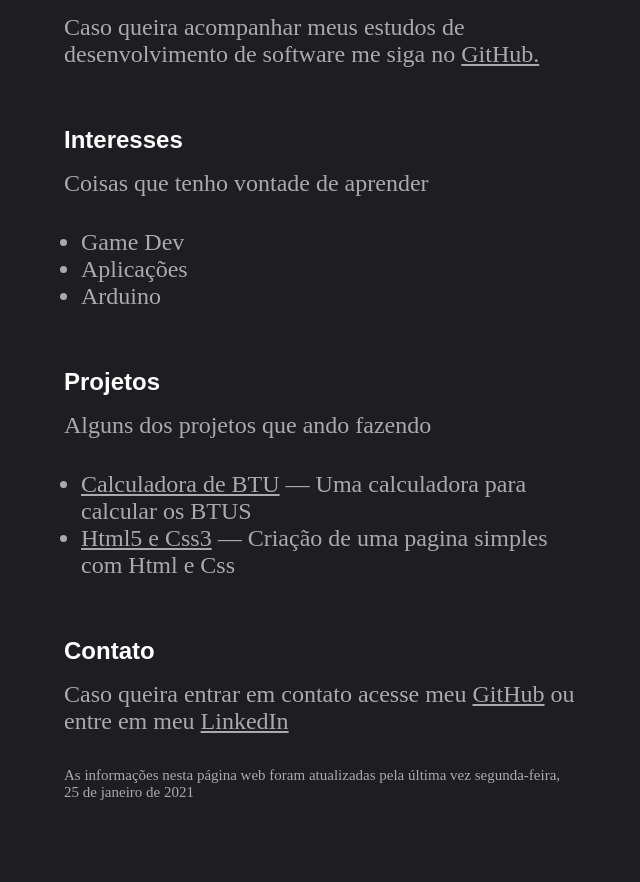
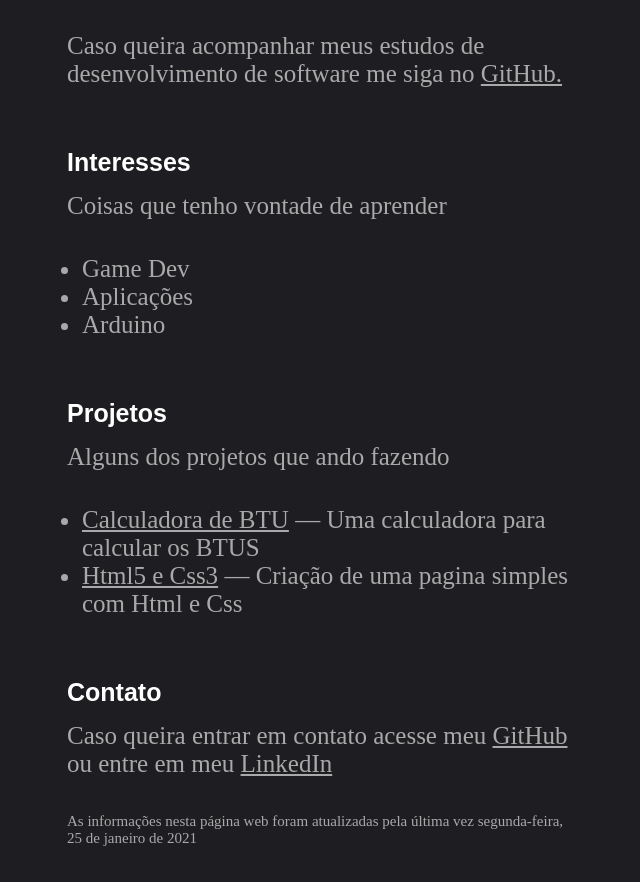
Before and after one commit to OberdanSoldi/Presentation, a plain HTML site: page index.html in a window 1280 px wide. Shown: the part 633-1515 px from the top of the page, without its empty margins (0-640 px from the left). Before the commit the page ends 1466 px from the top, so only its background shows below. Drawn offline with Linux system fonts and the light colour scheme.

Commit message:
Melhoria do codigo

```diff
--- a/css/style.css
+++ b/css/style.css
@@ -4,52 +4,52 @@ body {
 }
 
 p, a, h1, h2, ul, .atualizacao {
-  font-size: 24px;
-  color: #aaaaaa;
+  font-size: 25px;
+  color: darkgray;
   font-family: lucida Bright;
   width: 512px;
 }
 
 article {
-  padding-top: 16px;
+  padding-top: 15px;
 }
 
 h1, h2 {
-  margin: 10px 3px 16px 32px;
+  margin: 10px 5px 15px 35px;
   color: white;
-  font-size: 24px;
+  font-size: 25px;
   font-family: Arial;
   font-weight: 700;
 }
 
 h1 {
-  margin: 10px 3px 0px 32px;
+  margin: 10px 5px 0px 35px;
 }
 
 .gif {
   width: 100px;
   height: 100px;
-  margin: 0px 0px 32px 32px;
+  margin: 0px 0px 35px 35px;
   border-radius: 50px;
 }
 
 p {
-  margin: 0px 32px 32px;
+  margin: 0px 35px 35px;
 }
 
 a {
-  font-size: 24px;
-  color: #aaaaaa;
+  font-size: 25px;
+  color: darkgray;
 }
 
 ul {
-  margin: 0px 0px 32px 9px;
-  font-size: 24px;
-  color: #aaaaaa;
+  margin: 0px 0px 35px 10px;
+  font-size: 25px;
+  color: darkgray;
 }
 
 .atualizacao {
-  margin: 0px 32px 32px;
+  margin: 0px 35px 35px;
   font-size: 15px;
-  color: #aaaaaa;
+  color: darkgray;
 }
--- a/index.html
+++ b/index.html
@@ -1,8 +1,9 @@
 <!DOCTYPE html>
-<html>
+<html lang="en">
 
 <head>
-  <meta charset="utf-8">
+	<meta charset="UTF-8">
+	<meta name="viewport" content="width=device-width, initial-scale=1.0">
 	<title>Oberdan Soldi</title>
 	<link rel="stylesheet" href="css/style.css">
 </head>
```
Lines whose indentation alone changed are shown as unchanged.
